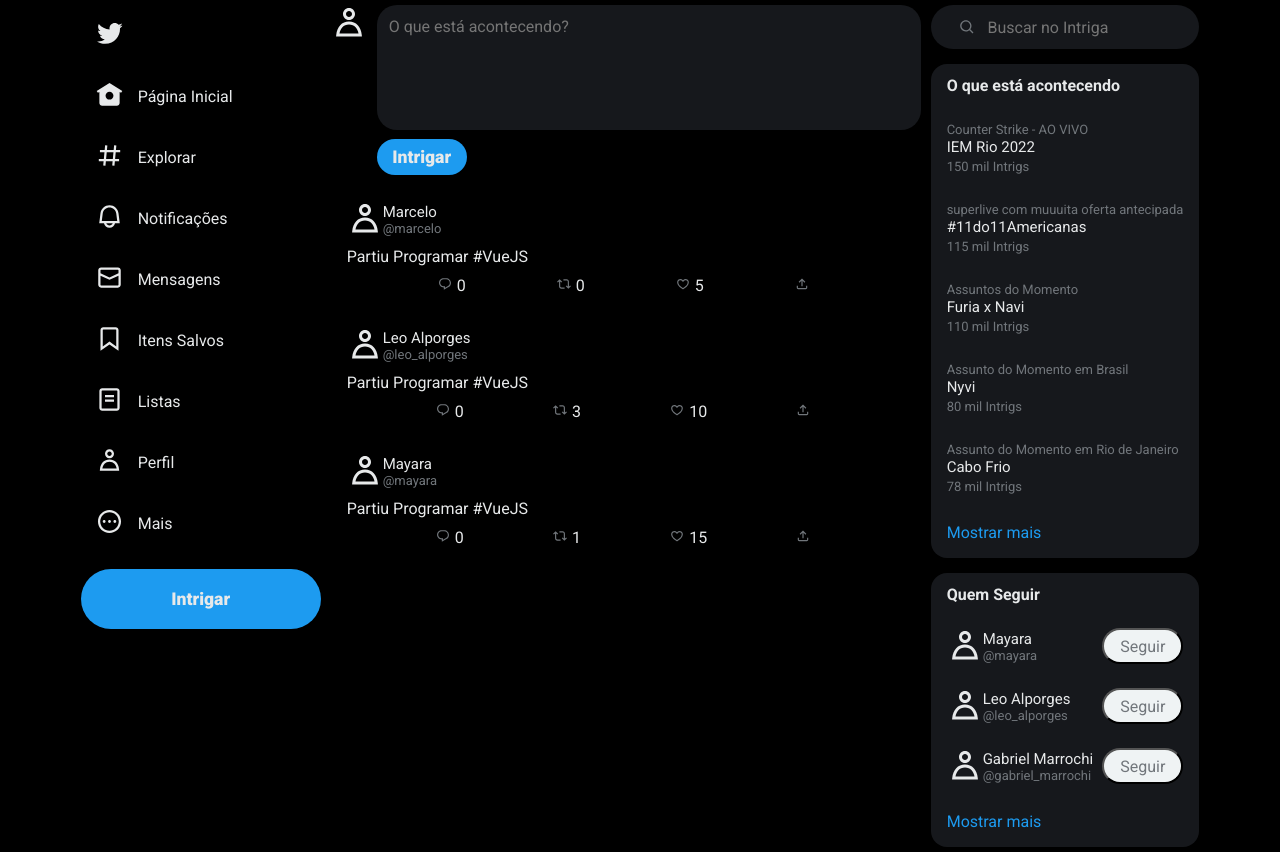
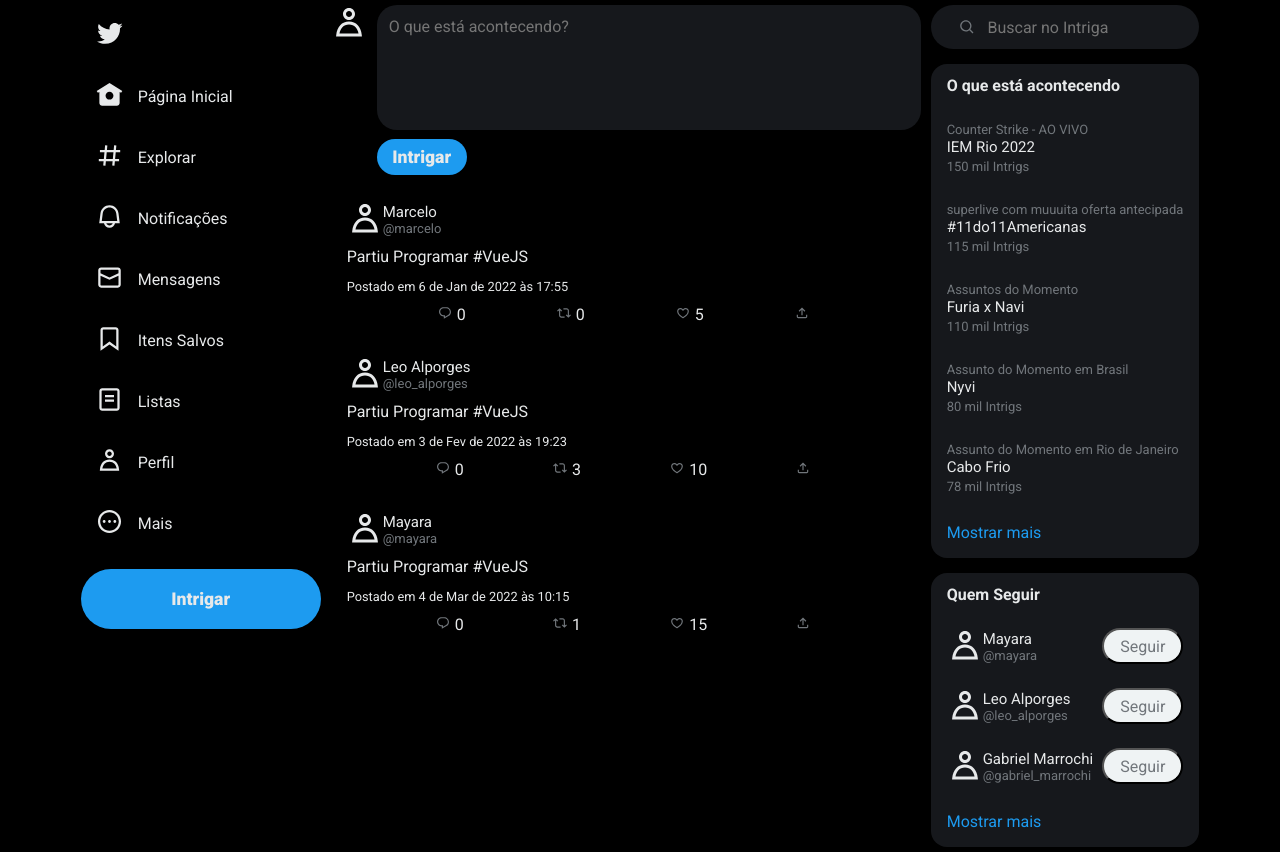
Before and after one commit to EmployingDGC/topicos-especiais-em-programacao-i, a Vue app in the folder vue-cli/intriga/: page / in a window 1280 px wide. Built offline with nearby package versions, Linux system fonts and the light colour scheme.

Commit message:
adicionando data da postagem

```diff
--- a/vue-cli/intriga/src/components/Intrigar.vue
+++ b/vue-cli/intriga/src/components/Intrigar.vue
@@ -6,6 +6,7 @@
                 placeholder="O que está acontecendo?"
                 maxlength="280"
                 wrap="hard"
+                v-model.trim="value_post"
                 @keyup.ctrl.enter="new_post"
             ></textarea>
             <button
@@ -27,19 +28,18 @@
     },
     data() {
         return {
-
+            value_post: null
         }
     },
     methods: {
-        new_post(e) {
-            const value_post = e.path[1].querySelector("textarea").value.trim()
-
-            if (value_post) {
+        new_post() {
+            if (this.value_post) {
                 onAddPost.$emit("add-post", {
                     user_id: this.logged_user.id,
-                    content: value_post,
+                    content: this.value_post,
                     qtt_like: 0,
-                    qtt_reintrig: 0
+                    qtt_reintrig: 0,
+                    date: new Date()
                 })
             }
         }
--- a/vue-cli/intriga/src/components/Main.vue
+++ b/vue-cli/intriga/src/components/Main.vue
@@ -28,9 +28,9 @@
     data() {
         return {
             posts: [
-                {id: 1, user_id: 3, content: "Partiu Programar #VueJS", qtt_like: 5, qtt_reintrig: 0},
-                {id: 2, user_id: 6, content: "Partiu Programar #VueJS", qtt_like: 10, qtt_reintrig: 3},
-                {id: 3, user_id: 5, content: "Partiu Programar #VueJS", qtt_like: 15, qtt_reintrig: 1},
+                {id: 1, user_id: 3, content: "Partiu Programar #VueJS", qtt_like: 5, qtt_reintrig: 0, date: new Date("2022-01-01 17:55:13")},
+                {id: 2, user_id: 6, content: "Partiu Programar #VueJS", qtt_like: 10, qtt_reintrig: 3, date: new Date("2022-02-02 19:23:27")},
+                {id: 3, user_id: 5, content: "Partiu Programar #VueJS", qtt_like: 15, qtt_reintrig: 1, date: new Date("2022-03-03 10:15:33")},
             ]
         }
     },
@@ -44,7 +44,7 @@
                 list_id.push(post.id)
             }
 
-            return Math.max(list_id) + 1
+            return Math.max(...list_id) + 1
         },
         get_logged_user() {
             for (let i = 0; i < this.users.length; i += 1) {
--- a/vue-cli/intriga/src/components/Post.vue
+++ b/vue-cli/intriga/src/components/Post.vue
@@ -2,6 +2,7 @@
     <div class="post">
         <User :user="user" :enabled_infos="true" />
         <p>{{ post.content }}</p>
+        <span class="date">Postado em {{ _format_date(post.date) }}</span>
         <div class="interact">
             <a href="#">
                 <span><svg viewBox="0 0 24 24" aria-hidden="true" class="r-4qtqp9 r-yyyyoo r-1xvli5t r-dnmrzs r-bnwqim r-1plcrui r-lrvibr r-1hdv0qi"><g><path d="M1.751 10c0-4.42 3.584-8 8.005-8h4.366c4.49 0 8.129 3.64 8.129 8.13 0 2.96-1.607 5.68-4.196 7.11l-8.054 4.46v-3.69h-.067c-4.49.1-8.183-3.51-8.183-8.01zm8.005-6c-3.317 0-6.005 2.69-6.005 6 0 3.37 2.77 6.08 6.138 6.01l.351-.01h1.761v2.3l5.087-2.81c1.951-1.08 3.163-3.13 3.163-5.36 0-3.39-2.744-6.13-6.129-6.13H9.756z"></path></g></svg></span>
@@ -26,6 +27,8 @@
 <script>
 import User from "./User.vue"
 
+import { format_date } from "../utils/date"
+
 export default {
     name: "Post",
     props: ["user", "post"],
@@ -35,6 +38,11 @@
     data() {
         return {
 
+        }
+    },
+    methods: {
+        _format_date(date) {
+            return format_date(date)
         }
     }
 }
@@ -74,5 +82,10 @@
 
     p {
         margin-top: 10px;
+        margin-bottom: 10px;
+    }
+
+    .date {
+        font-size: .8rem;
     }
 </style>
--- /dev/null
+++ b/vue-cli/intriga/src/utils/date.js
@@ -0,0 +1,35 @@
+const get_str_month = (month) => {
+    const o = {
+        0: "Jan",
+        1: "Fev",
+        2: "Mar",
+        3: "Abr",
+        4: "Mai",
+        5: "Jun",
+        6: "Jul",
+        7: "Ago",
+        8: "Set",
+        9: "Out",
+        10: "Nov",
+        11: "Dez",
+    }
+
+    return o[month]
+}
+
+const format_date = (date) => {
+    const days = date.getDay()
+    const months = date.getMonth()
+    const years = date.getFullYear()
+    const hours = date.getHours()
+    const minutes = date.getMinutes()
+
+    const str_month = get_str_month(months)
+
+    return `${days} de ${str_month} de ${years} às ${hours}:${minutes}`
+}
+
+export {
+    get_str_month,
+    format_date
+}
```
